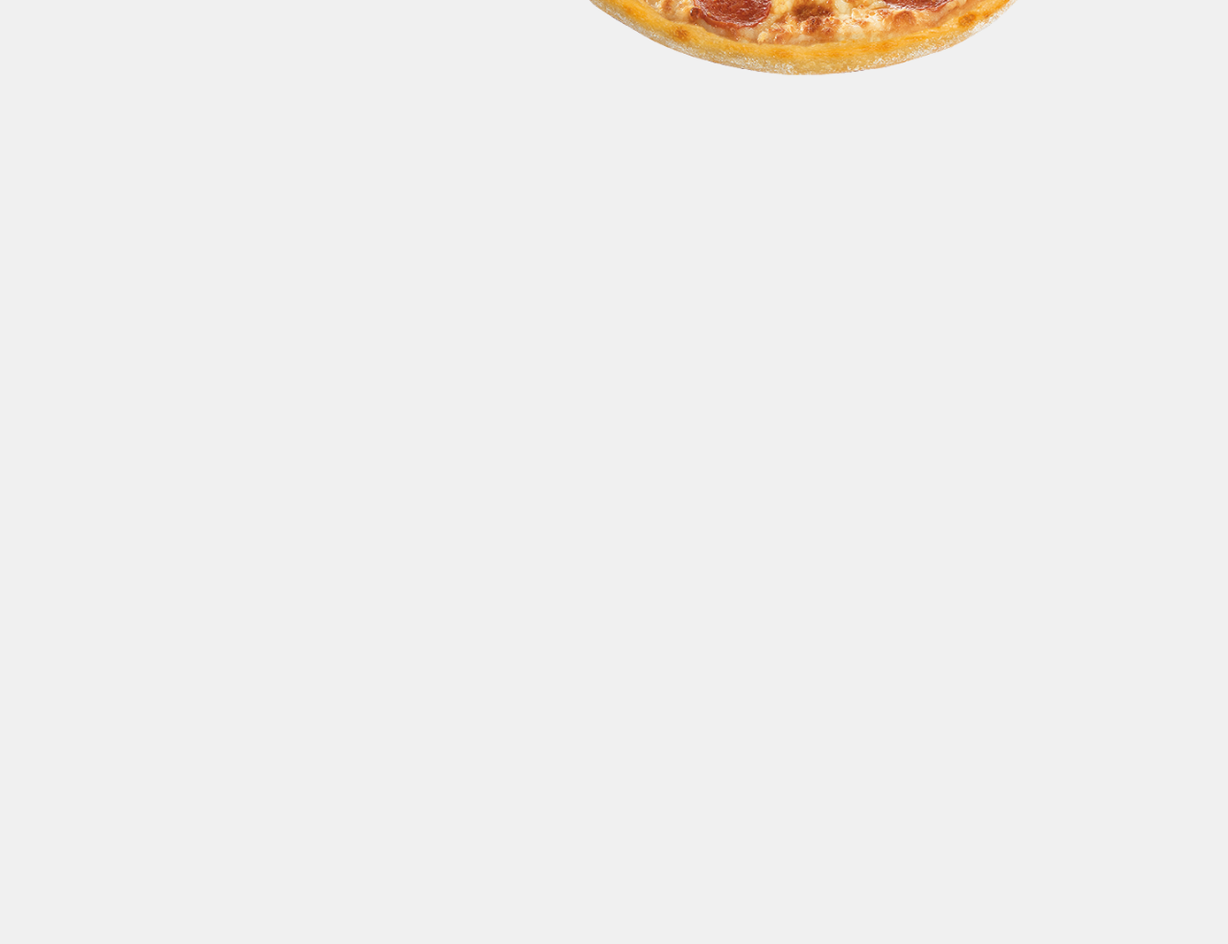
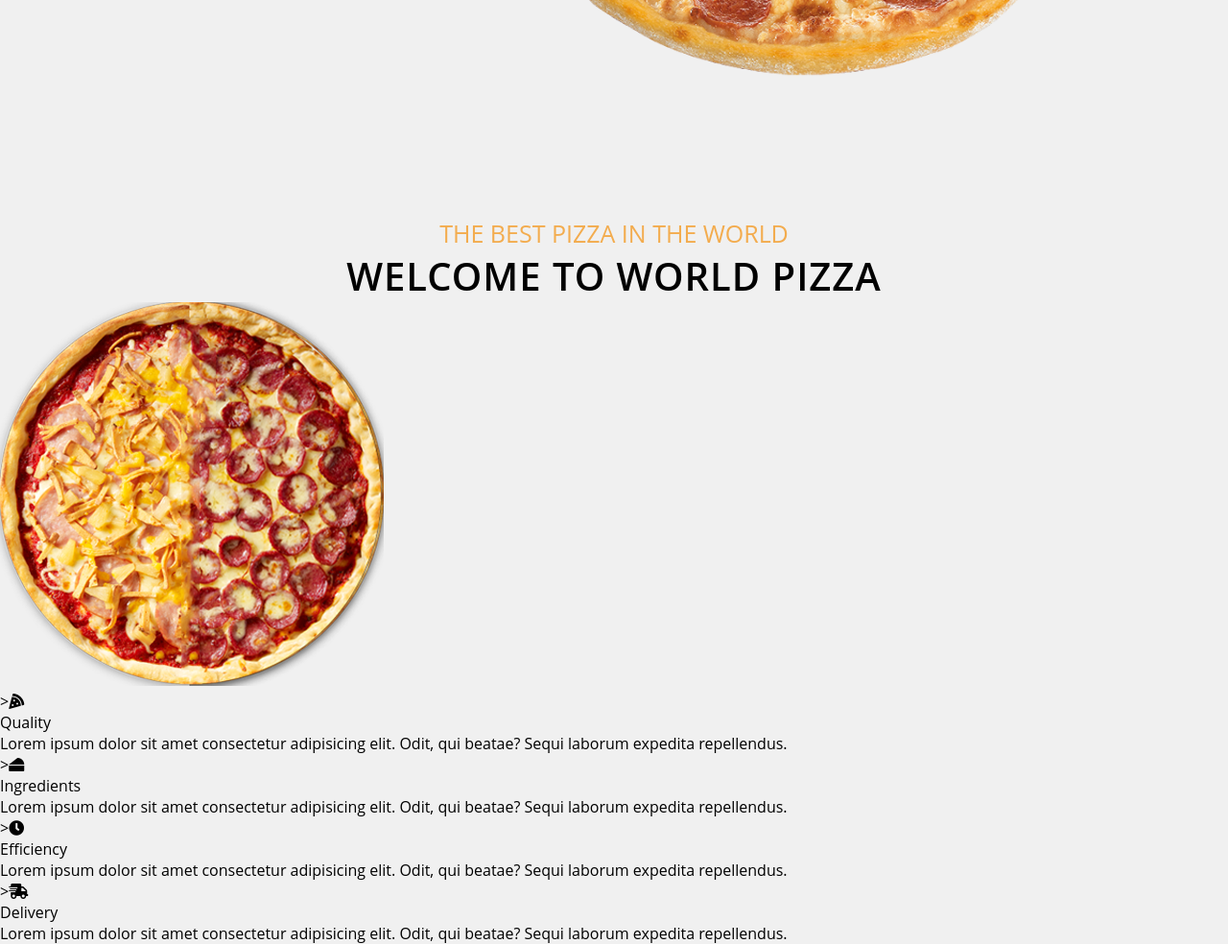
Before and after one commit to RuthMoyaD/restaurant-site-exercise, a plain HTML site: page index.html in a window 1280 px wide. Shown: the part 579-1563 px from the top of the page at 96% size. Before the commit the page ends 805 px from the top, so only its background shows below. Drawn offline with Linux system fonts and the light colour scheme.

Commit message:
services

```diff
--- a/index.html
+++ b/index.html
@@ -101,6 +101,39 @@
             <button id="btn-right"><span class="fas fa-angle-right"></span></button>
     </section>
 
-<script src="restaurant.js"></script>
+    <section id="services">
+        <div class="services-title">
+            <h2 class="subtitle">The best pizza in the World</h2>
+            <h1 class="title">Welcome to World Pizza</h1>
+        </div>
+
+        <div class="services-container">
+            <div class="central-image">
+                <img src="./Img/mitad-mitad.png" alt="">
+            </div>
+            <div class="items-quality">
+                <p>><span class="fas fa-pizza-slice"></span></p>
+                <p class="item-title">Quality</p>
+                <p class="item-text">Lorem ipsum dolor sit amet consectetur adipisicing elit. Odit, qui beatae? Sequi laborum expedita repellendus.</p>
+            </div>
+            <div class="items-ingredients">
+                <p>><span class="fas fa-cheese"></span></p>
+                <p class="item-title">Ingredients</p>
+                <p class="item-text">Lorem ipsum dolor sit amet consectetur adipisicing elit. Odit, qui beatae? Sequi laborum expedita repellendus.</p>
+            </div>
+            <div class="items-efficiency">
+                <p>><span class="fas fa-clock"></span></p>
+                <p class="item-title">Efficiency</p>
+                <p class="item-text">Lorem ipsum dolor sit amet consectetur adipisicing elit. Odit, qui beatae? Sequi laborum expedita repellendus.</p>
+            </div>
+            <div class="items-delivery">
+                <p>><span class="fas fa-shipping-fast"></span></p>
+                <p class="item-title">Delivery</p>
+                <p class="item-text">Lorem ipsum dolor sit amet consectetur adipisicing elit. Odit, qui beatae? Sequi laborum expedita repellendus.</p>
+            </div>
+        </div>
+    </section>
+
+    <script src="restaurant.js"></script>
 </body>
 </html>
--- a/restaurantStyles.css
+++ b/restaurantStyles.css
@@ -235,6 +235,7 @@ body{
     display: flex;
     overflow: hidden;
     height: calc(100vh - 80px);
+    scroll-behavior: smooth;
 }
 
 .product-container{
```
